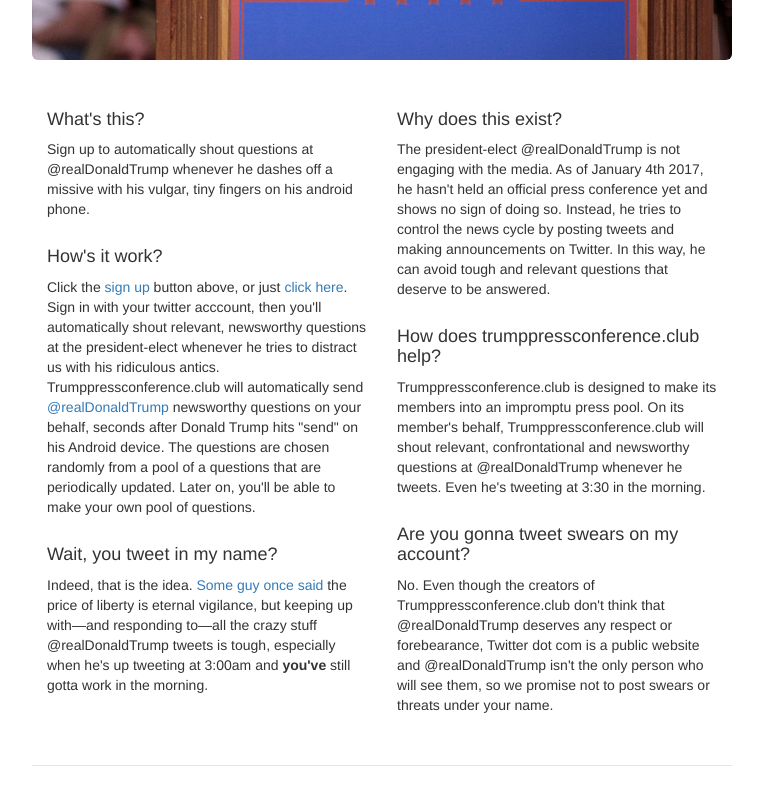
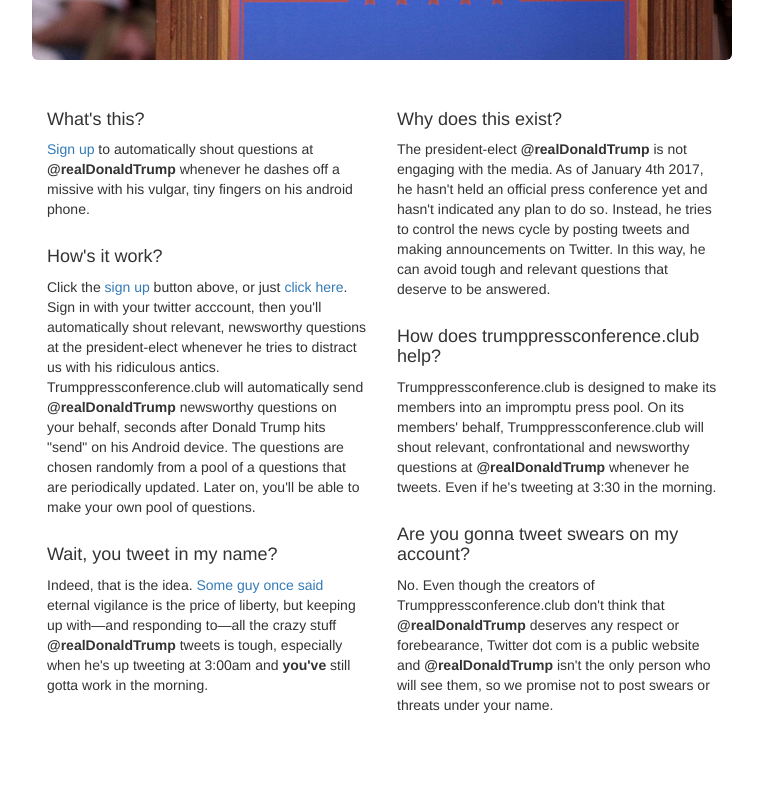
Before and after one commit to kmooney/shameshameshame, a website: page public/index.html in a window 1280 px wide. Shown: the part 420-1208 px from the top of the page, without its empty margins (258-1021 px from the left). Drawn offline with Linux system fonts and the light colour scheme.

Commit message:
Better copy and styles

```diff
--- a/public/index.html
+++ b/public/index.html
@@ -41,30 +41,27 @@
       <div class="row marketing">
         <div class="col-lg-6">
           <h4>What's this?</h4>
-          <p>Sign up to automatically shout questions at <span class="tweety">@realDonaldTrump</span> whenever he dashes off a missive with his vulgar, tiny fingers on his android phone.</p>
+          <p><a href="/login">Sign up</a> to automatically shout questions at <span class="tweety">@realDonaldTrump</span> whenever he dashes off a missive with his vulgar, tiny fingers on his android phone.</p>
 
           <h4>How's it work?</h4>
-          <p>Click the <a href="/login">sign up</a> button above, or just <a href="/login">click here</a>. Sign in with your twitter acccount, then you'll automatically shout relevant, newsworthy questions at the president-elect whenever he tries to distract us with his ridiculous antics.  Trumppressconference.club will automatically send <a href="#">@realDonaldTrump</a> newsworthy questions on your behalf, seconds after Donald Trump hits "send" on his Android device.  The questions are chosen randomly from a pool of a questions that are periodically updated.  Later on, you'll be able to make your own pool of questions. </p>
+          <p>Click the <a href="/login">sign up</a> button above, or just <a href="/login">click here</a>. Sign in with your twitter acccount, then you'll automatically shout relevant, newsworthy questions at the president-elect whenever he tries to distract us with his ridiculous antics.  Trumppressconference.club will automatically send <span class="tweety">@realDonaldTrump</span> newsworthy questions on your behalf, seconds after Donald Trump hits "send" on his Android device.  The questions are chosen randomly from a pool of a questions that are periodically updated.  Later on, you'll be able to make your own pool of questions. </p>
 
           <h4>Wait, you tweet in my name?</h4>
-          <p>Indeed, that is the idea.  <a href="">Some guy once said</a> the price of liberty is eternal vigilance, but keeping up with&mdash;and responding to&mdash;all the crazy stuff <span class="tweety">@realDonaldTrump</span> tweets is tough, especially when he's up tweeting at 3:00am and <b>you've</b> still gotta work in the morning.</p>
+          <p>Indeed, that is the idea.  <a href="https://en.wikipedia.org/wiki/Thomas_Jefferson">Some guy once said</a> eternal vigilance is the price of liberty, but keeping up with&mdash;and responding to&mdash;all the crazy stuff <span class="tweety">@realDonaldTrump</span> tweets is tough, especially when he's up tweeting at 3:00am and <b>you've</b> still gotta work in the morning.</p>
         </div>
 
         <div class="col-lg-6">
           <h4>Why does this exist?</h4>
-          <p>The president-elect <span class="tweety">@realDonaldTrump</span> is not engaging with the media.  As of January 4th 2017, he hasn't held an official press conference yet and shows no sign of doing so.  Instead, he tries to control the news cycle by posting tweets and making announcements on Twitter.  In this way, he can avoid tough and relevant questions that deserve to be answered.</p>
+          <p>The president-elect <span class="tweety">@realDonaldTrump</span> is not engaging with the media.  As of January 4th 2017, he hasn't held an official press conference yet and hasn't indicated any plan to do so.  Instead, he tries to control the news cycle by posting tweets and making announcements on Twitter.  In this way, he can avoid tough and relevant questions that deserve to be answered.</p>
 
           <h4>How does trumppressconference.club help?</h4>
-<p>Trumppressconference.club is designed to make its members into an impromptu press pool.  On its member's behalf, Trumppressconference.club will shout relevant, confrontational and newsworthy questions at <span class="tweety">@realDonaldTrump</span> whenever he tweets.  Even he's tweeting at 3:30 in the morning.</p>
+<p>Trumppressconference.club is designed to make its members into an impromptu press pool.  On its members' behalf, Trumppressconference.club will shout relevant, confrontational and newsworthy questions at <span class="tweety">@realDonaldTrump</span> whenever he tweets.  Even if he's tweeting at 3:30 in the morning.</p>
 
           <h4>Are you gonna tweet swears on my account?</h4>
           <p>No.  Even though the creators of Trumppressconference.club don't think that <span class="tweety">@realDonaldTrump</span> deserves any respect or forebearance, Twitter dot com is a public website and <span class="tweety">@realDonaldTrump</span> isn't the only person who will see them, so we promise not to post swears or threats under your name.</p>
         </div>
       </div>
 
-      <footer class="footer">
-      </footer>
-
     </div> <!-- /container -->
   </body>
 </html>
--- a/public/static/css/trumpy.css
+++ b/public/static/css/trumpy.css
@@ -42,3 +42,7 @@
 body .jumbotron .btn {
 margin-top: 20px;
 }
+
+.tweety {
+    font-weight: 700;
+}
```
